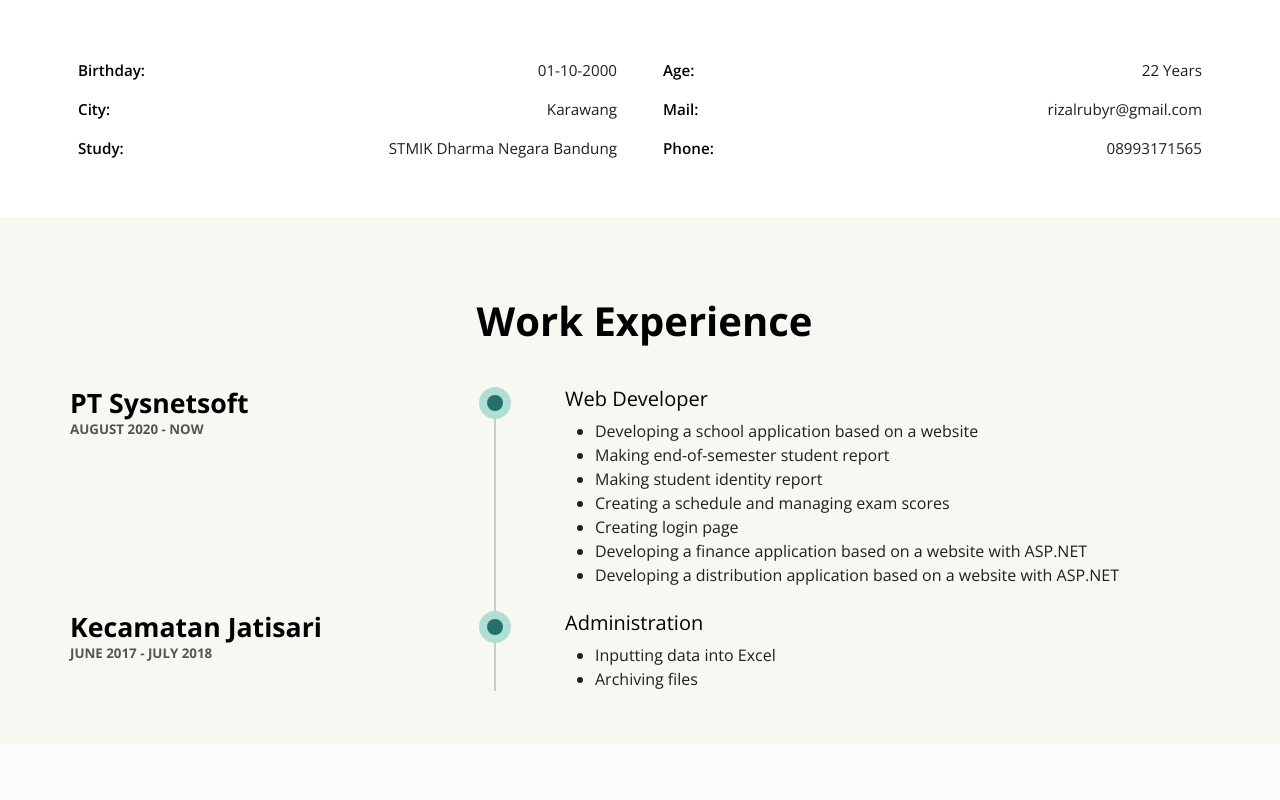
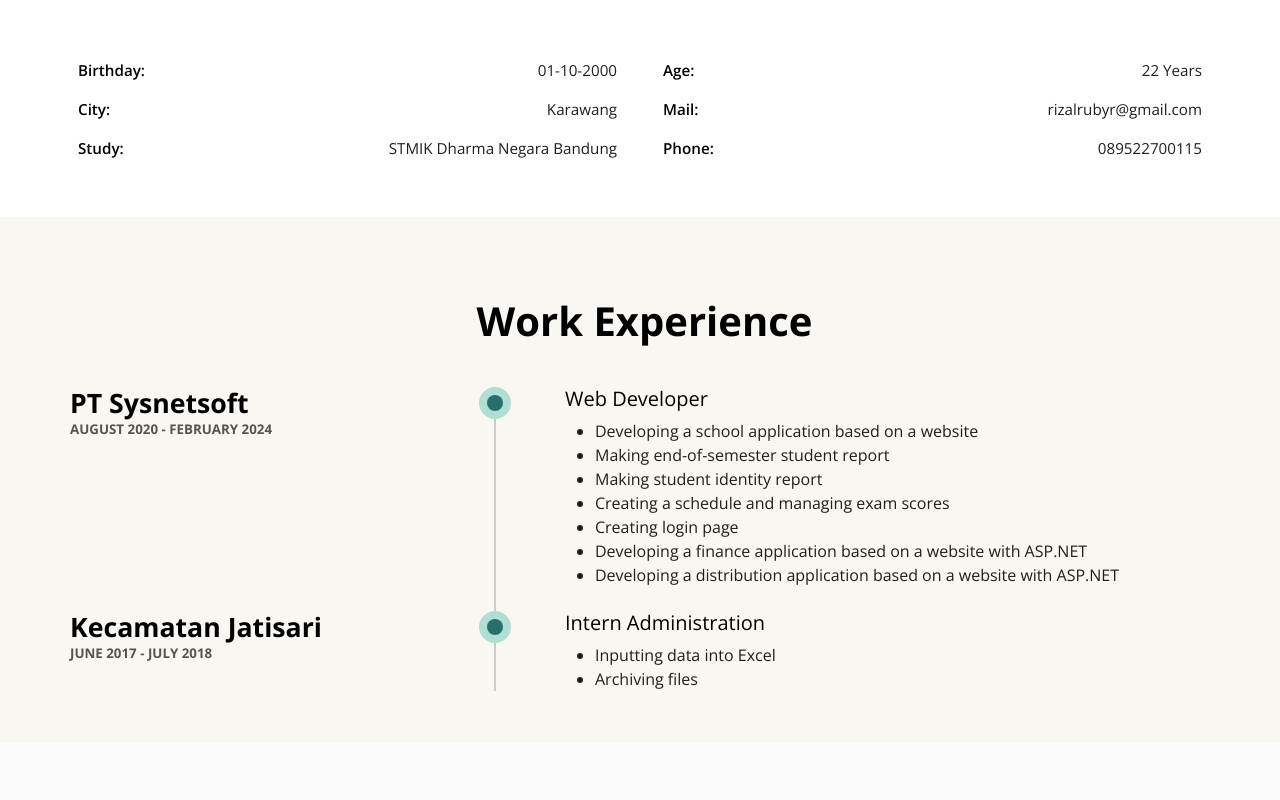
Before and after one commit to Rizalrubyrahman/rizalrubyrahman.github.io, a plain HTML site: page index.html in a window 1280 px wide. Shown: the part 880-1680 px from the top of the page. Drawn offline with nearby package versions, Linux system fonts and the light colour scheme.

Commit message:
memperbarui no telepon

```diff
--- a/index.html
+++ b/index.html
@@ -180,7 +180,7 @@
                                 <ul style="list-style: none;">
                                     <li><span>Age:</span>22 Years</li>
                                     <li><span>Mail:</span>rizalrubyr@gmail.com</li>
-                                    <li><span>Phone:</span>08993171565</li>
+                                    <li><span>Phone:</span>089522700115</li>
                                 </ul>
                             </div>
                         </div>
@@ -212,7 +212,7 @@
                             <div class="heading">
                                 <h3 style="color: black;font-size: 20pt;"><b>PT Sysnetsoft</b></h3>
                                 <h6 class="font-lite-black" style="font-size: 10pt;margin-top: -6px;"><b>AUGUST 2020 -
-                                        NOW</b></h6>
+                                        FEBRUARY 2024</b></h6>
                             </div>
 
                         </div><!-- col-sm-3 -->
@@ -254,7 +254,7 @@
 
                             <div class="education-wrapper">
                                 <div class="education margin-b-50 experience">
-                                    <h5 style="color: black;margin-left: 20px">Administration</h5>
+                                    <h5 style="color: black;margin-left: 20px">Intern Administration</h5>
                                     <ul style="margin-left: 50px;">
                                         <li>Inputting data into Excel</li>
                                         <li>Archiving files</li>
@@ -532,8 +532,8 @@
                                 <div class="education margin-b-50">
                                     <h3 style="color: black;"><b>WhatsApp</b></h3>
                                     <h6 class="font-lite-black"><b><a
-                                                href="https://api.whatsapp.com/send?phone=628993171565"
-                                                style="text-decoration: underline; color: rgb(50, 50, 255);">08993171565</a>
+                                                href="https://api.whatsapp.com/send?phone=6289522700115"
+                                                style="text-decoration: underline; color: rgb(50, 50, 255);">089522700115</a>
                                         </b></h6>
                                     <br>
                                 </div><!-- education -->
```
